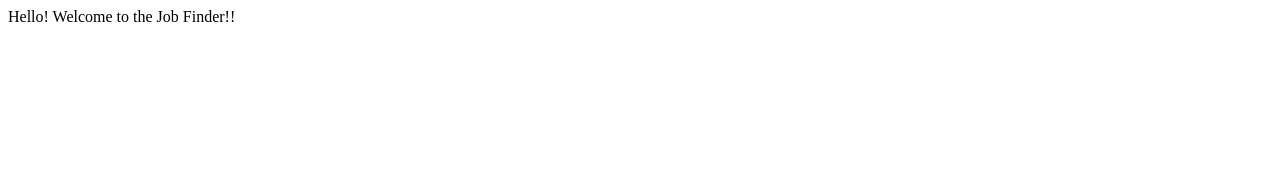
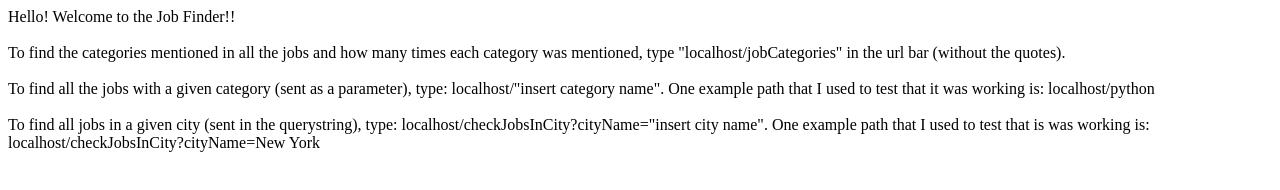
Before and after one commit to ShaimaaAliECE/lab5-ohoward2, a website: page static/index.html in a window 1280 px wide. Drawn offline with Linux system fonts and the light colour scheme.

Commit message:
Update index.html
Added some descriptive text.

```diff
--- a/static/index.html
+++ b/static/index.html
@@ -8,5 +8,16 @@
 </head>
 <body>
     Hello! Welcome to the Job Finder!!
+    <br></br>
+    To find the categories mentioned in all the jobs and how many times each category was
+    mentioned, type "localhost/jobCategories" in the url bar (without the quotes).
+    <br></br>
+    To find all the jobs with a given category (sent as a parameter), type: localhost/"insert category name". One example path that I used to test that it was working is:
+    localhost/python
+    <br></br>
+    To find all jobs in a given city (sent in the querystring),  type: localhost/checkJobsInCity?cityName="insert city name". One example path that I used to test that is was working is:
+    localhost/checkJobsInCity?cityName=New York
+
+
 </body>
 </html>
```
